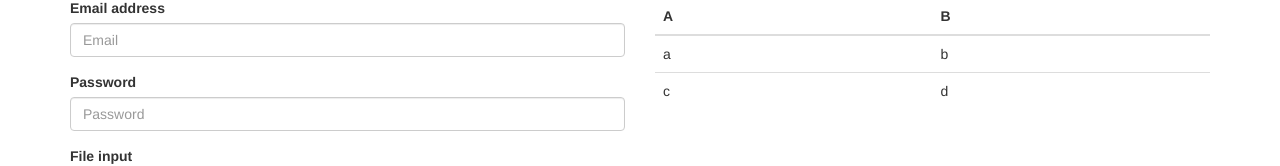
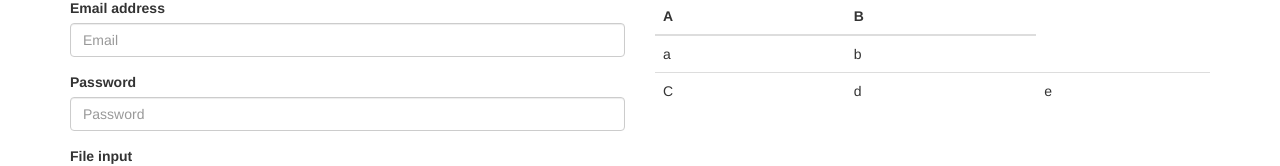
Before and after one commit to mashoni/frizer, a plain HTML site: page index.html in a window 1280 px wide. Shown: the part 158-324 px from the top of the page. Drawn offline with nearby package versions, Linux system fonts and the light colour scheme.

Commit message:
dodana celica v tabeli

```diff
--- a/index.html
+++ b/index.html
@@ -138,8 +138,9 @@
                             <td>b</td>
                         </tr>
                         <tr>
-                            <td>c</td>
+                            <td>C</td>
                             <td>d</td>
+                            <td>e</td>
                         </tr>
                         </tbody>
                     </table>
```
